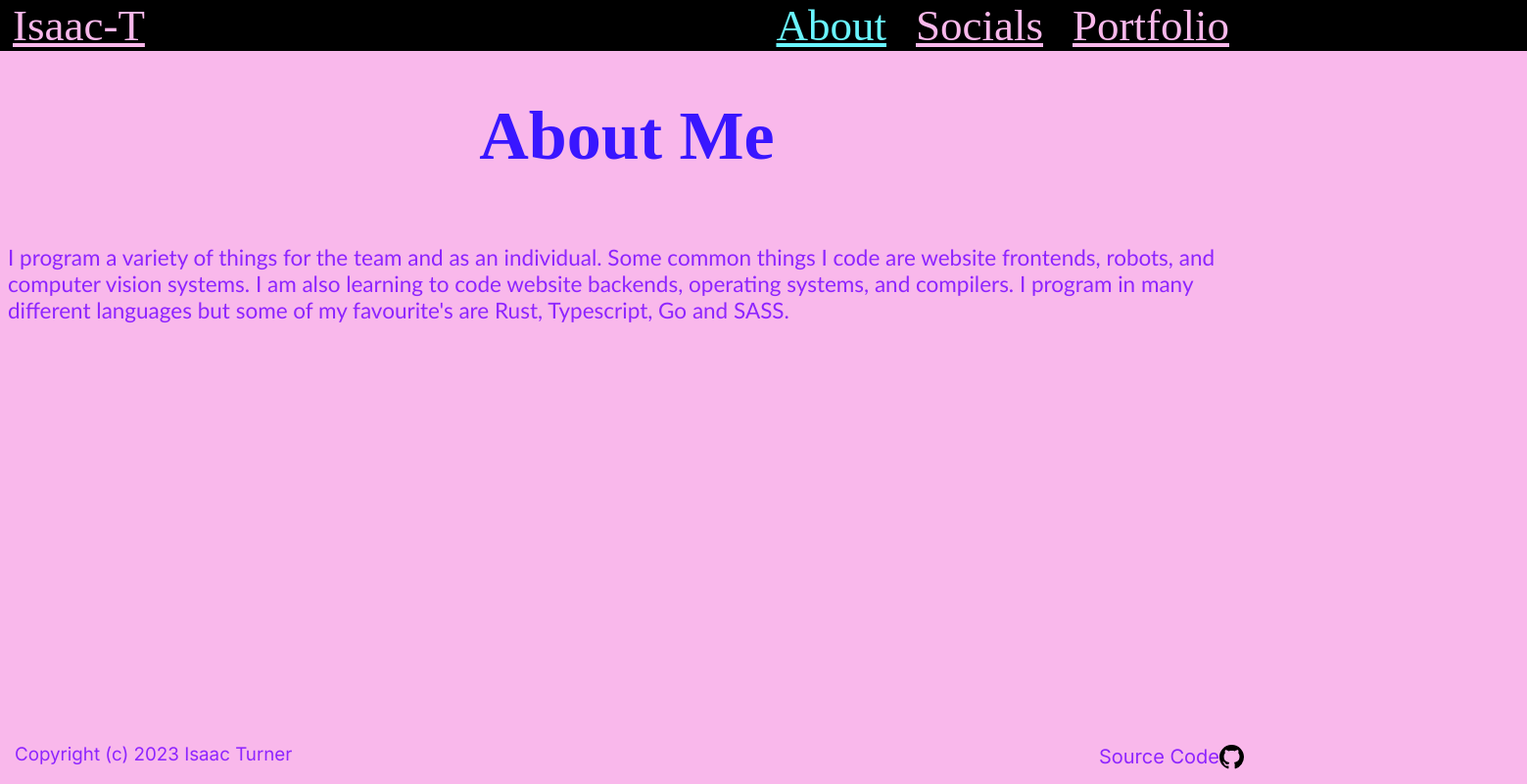
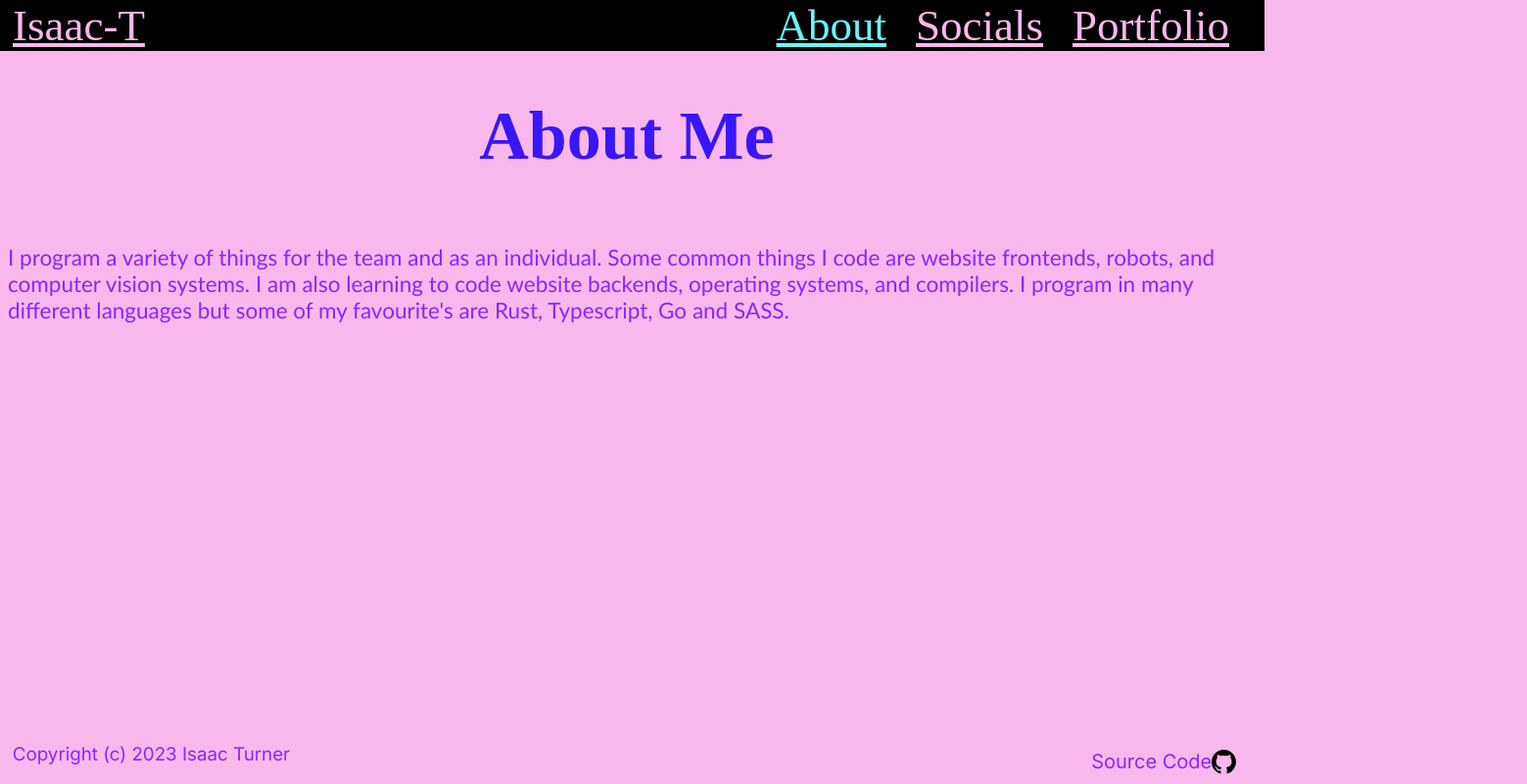
Before and after one commit to spacey-sooty/old-website, a Next.js app: page /about in a window 1280 px wide. Shown: the whole page at 98% size, 1559 px wide, since content can reach past the window. Built offline with nearby package versions, Linux system fonts and the light colour scheme; a web font is replaced by a local one.

Commit message:
some style changes

```diff
--- a/src/styles/components/footer.module.scss
+++ b/src/styles/components/footer.module.scss
@@ -10,13 +10,13 @@
 
 .bottomPageRight {
   position:absolute;
-  right: 5px;
-  bottom: 15px;
+  right: 1vw;
+  bottom: 1.25vh;
 }
 
 .bottomPageLeft {
   position: absolute;
-  bottom: 0px;
-  left: 15px;
+  bottom: 0vh;
+  left: 1vw;
   font-size: 15px;
 }
--- a/src/styles/components/navbar.module.scss
+++ b/src/styles/components/navbar.module.scss
@@ -3,10 +3,9 @@
 .navbar {
   background-color: black;
   display: flex;
-  width: 100%;
+  width: 101vw;
   margin-left: -10px;
   margin-top: -7.7px;
-  min-width: 1561px;
   font-family: "Moonbeam Regular";
 }
 
--- a/src/styles/pages/home.module.scss
+++ b/src/styles/pages/home.module.scss
@@ -20,8 +20,8 @@
 .pronouns {
   text-align: start;
   position: absolute;
-  top: 170px;
-  left: 465px;
+  top: 19vh;
+  left: 27vw;
   font-style: italic;
   color:adjust-color($color: #8f7b7b, $red: 1, $green: 2, $blue: 3)
 }
```
Also changed, not shown: src/app/page.tsx (+17 -12 lines).
